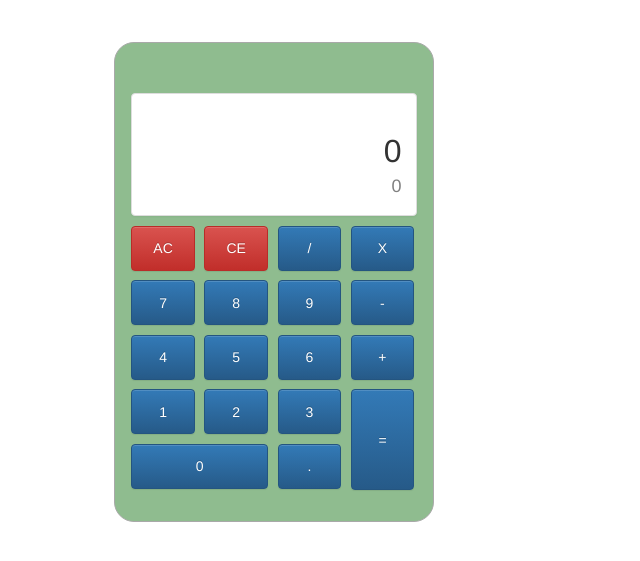
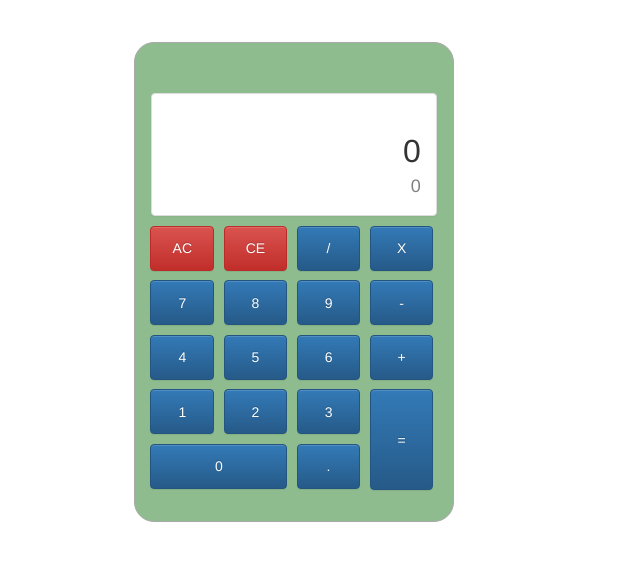
Before and after one commit to MukulGupta1/javascript-calculator, a plain HTML site: page index.html in a window 1280 px wide. Shown: the part 63-624 px from the top of the page, without its empty margins (282-922 px from the left). Drawn offline with nearby package versions, Linux system fonts and the light colour scheme.

Commit message:
centering the calculator

```diff
--- a/javascriptCalculator.css
+++ b/javascriptCalculator.css
@@ -64,7 +64,7 @@
     border-radius: 20px;
     background: darkseagreen;
     width: 25%;
-    margin-left: 25.5%;
+    margin-left: 27%;
     height:480px;
     margin-top:35px
 }
```
Also changed, not shown: 1 other file.
